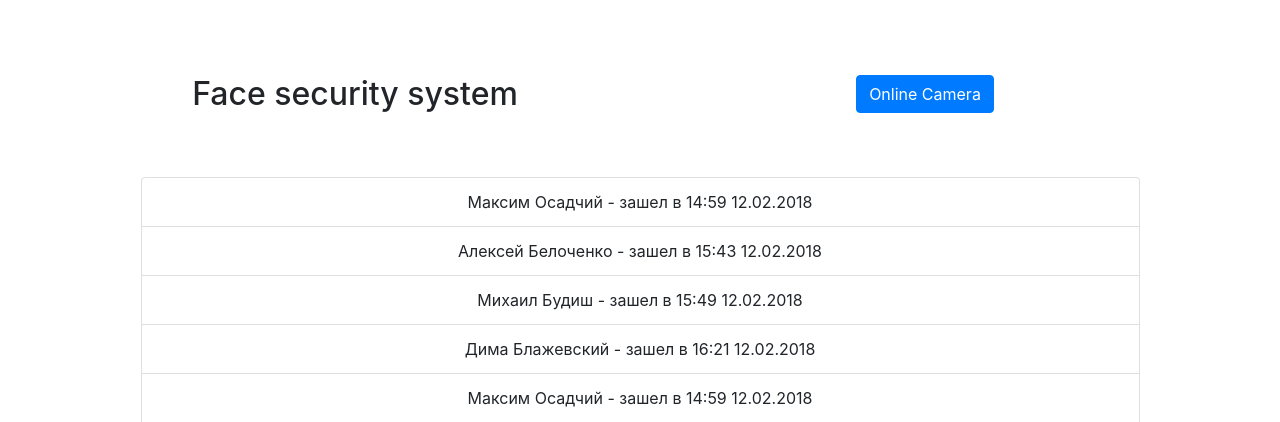
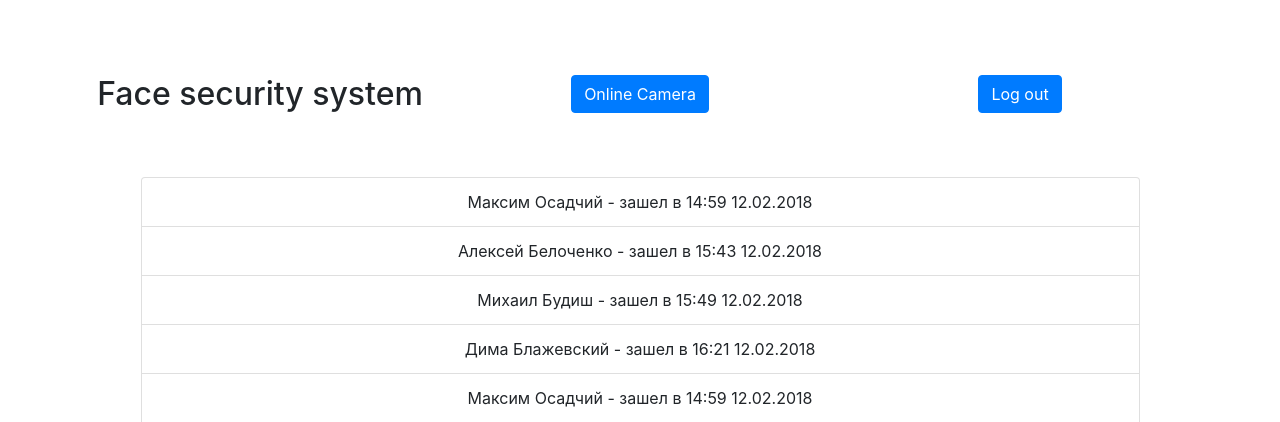
Before and after one commit to AtomSpaceTeam/face-recognition, a Django app: page / in a window 1280 px wide. Shown: the top 422 px of the page. Run offline with Django 3.2, Linux system fonts and the light colour scheme; a user stored in the database is signed in; some libraries are stand-ins or nearby versions.

Commit message:
Add logout system

```diff
--- a/App/login/templates/home/index.html
+++ b/App/login/templates/home/index.html
@@ -11,6 +11,13 @@
                     <div>
                         <a style="display: flex;justify-content: center;" href="{% url 'online_camera' %}">
                             <button class="btn btn-primary" type="submit" >Online Camera</button>
+                        </a>
+                    </div>
+                </div>
+                <div class="col-sm">
+                    <div>
+                        <a style="display: flex;justify-content: center;" href="{% url 'logout' %}">
+                            <button class="btn btn-primary" type="submit" >Log out</button>
                         </a>
                     </div>
                 </div>
--- a/App/login/urls.py
+++ b/App/login/urls.py
@@ -10,4 +10,5 @@ urlpatterns = [
     path('owners', views.list_owners, name='list_owners'),
     path('camera', views.online_camera, name='online_camera'),
     path('login/', auth_views.LoginView.as_view(template_name='login/login.html')),
+    path('logout', views.logout, name='logout'),
 ]
--- a/App/login/views.py
+++ b/App/login/views.py
@@ -1,6 +1,7 @@
 from django.shortcuts import render, HttpResponseRedirect
 from django.conf import settings
 from django.contrib.auth.decorators import login_required
+from django.contrib.auth import logout as django_logout
 # import datetime
 import os
 from django.http import StreamingHttpResponse
@@ -60,3 +61,8 @@ def list_owners(request):
 @login_required
 def online_camera(request):
     return render(request, 'camera/online-camera.html')
+
+@login_required
+def logout(request):
+    django_logout(request)
+    return  HttpResponseRedirect('/login')
```
Also changed, not shown: App/db.sqlite3.
